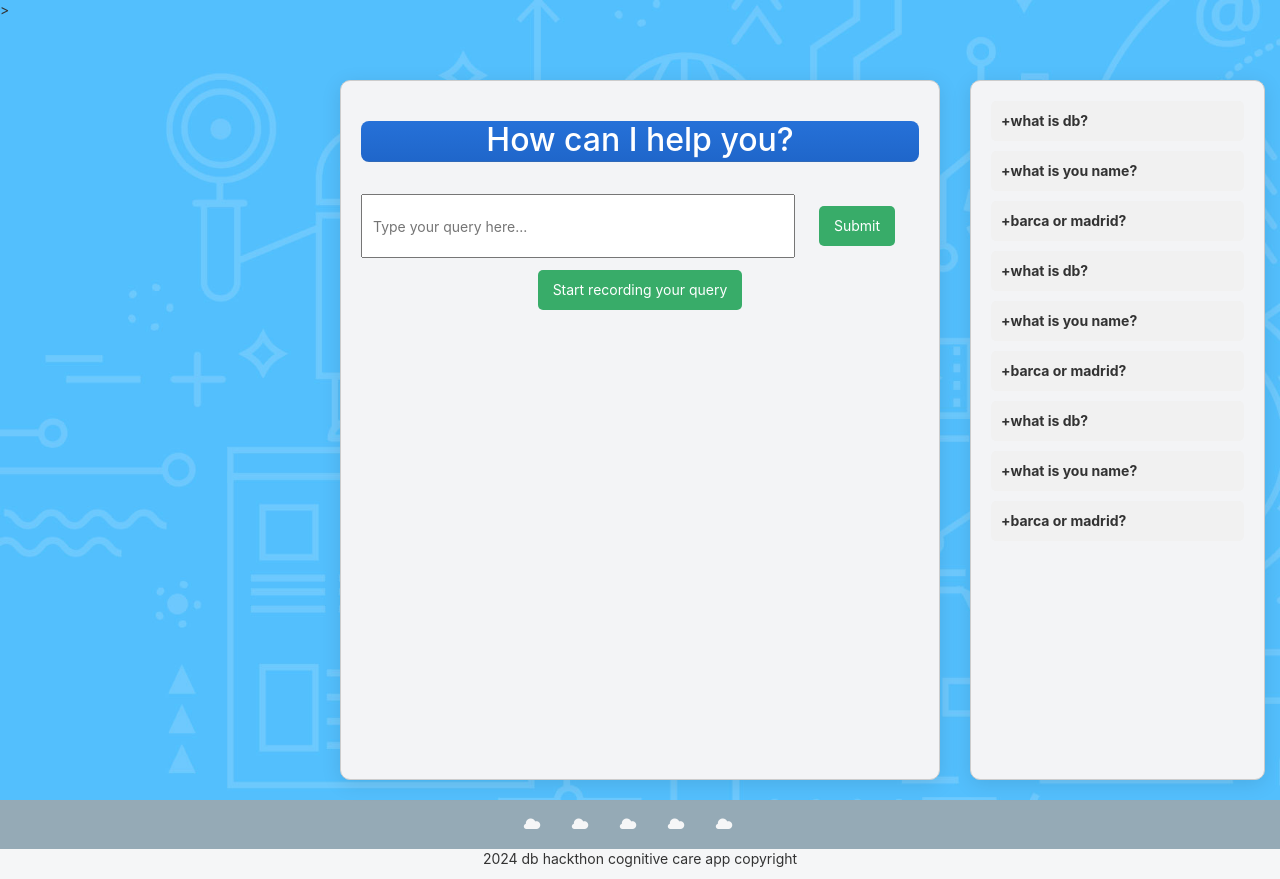
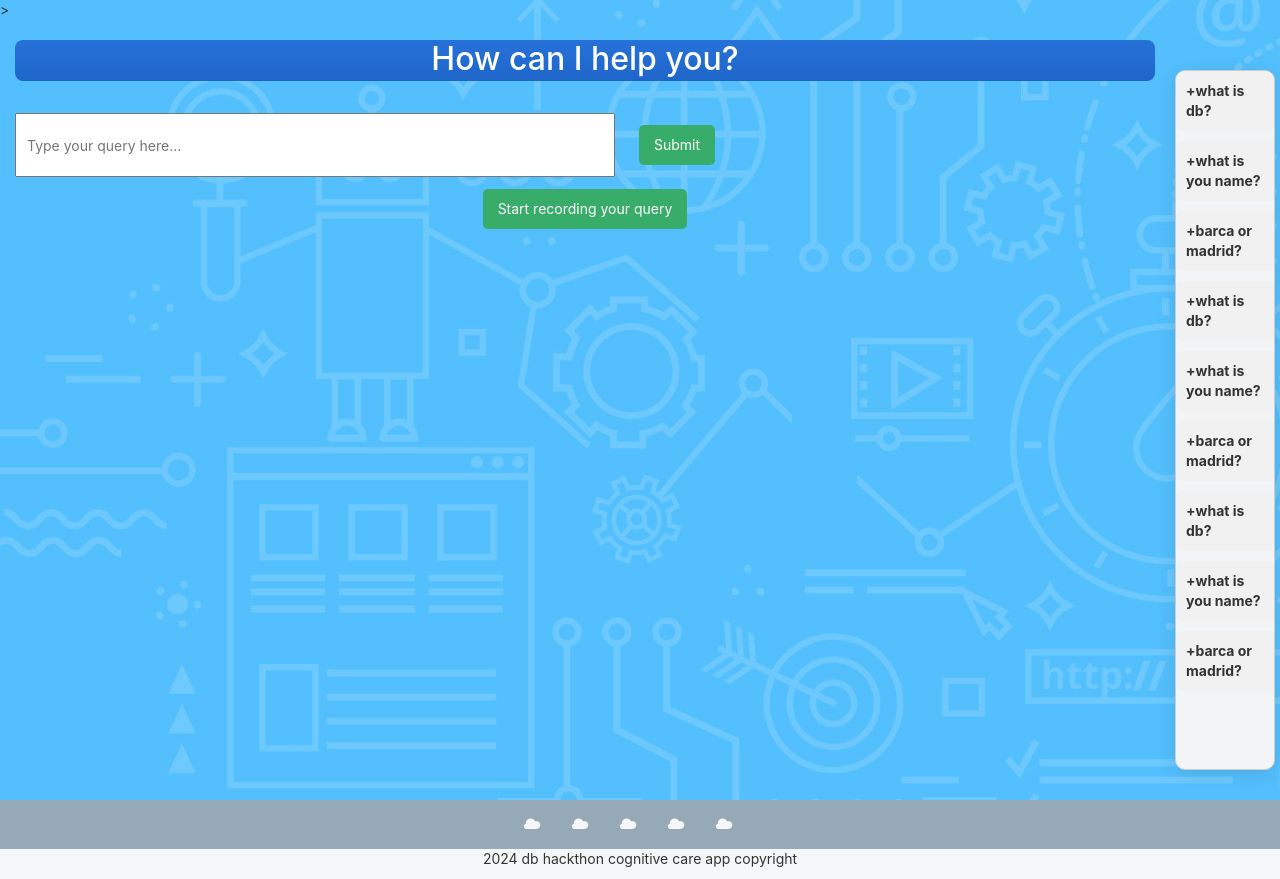
Before and after one commit to ndrohankar/dementia-app, a React (Create React App) app: page / in a window 1280 px wide. Built offline with nearby package versions, Linux system fonts and the light colour scheme.

Commit message:
css changes

```diff
--- a/src/App.css
+++ b/src/App.css
@@ -1,18 +1,8 @@
-.container {
-  max-width: 600px;
-  margin: 50px 5px;
-  padding: 20px;
-  border: 1px solid #ccc;
-  border-radius: 10px;
-  box-shadow: 0 4px 20px rgba(0, 0, 0, 0.1);
-  background-color: rgb(243, 244, 246);
-  grid-column: 2 / span 1;
-}
+
 .faq {
   max-width: 600px;
   overflow: auto;
   margin: 50px 5px;
-  padding: 20px;
   border: 1px solid #ccc;
   border-radius: 10px;
   box-shadow: 0 4px 20px rgba(0, 0, 0, 0.1);
@@ -205,10 +195,8 @@ width: 96px;
 
 .grid-container {
   display: grid;
-  grid-template-columns: 1fr 2fr 1fr;
+  grid-template-columns:2fr 1fr;
   grid-template-rows: 100vh;
-  gap: 20px;
-  padding: 10px;
 }
 
 ::-webkit-scrollbar {
```
